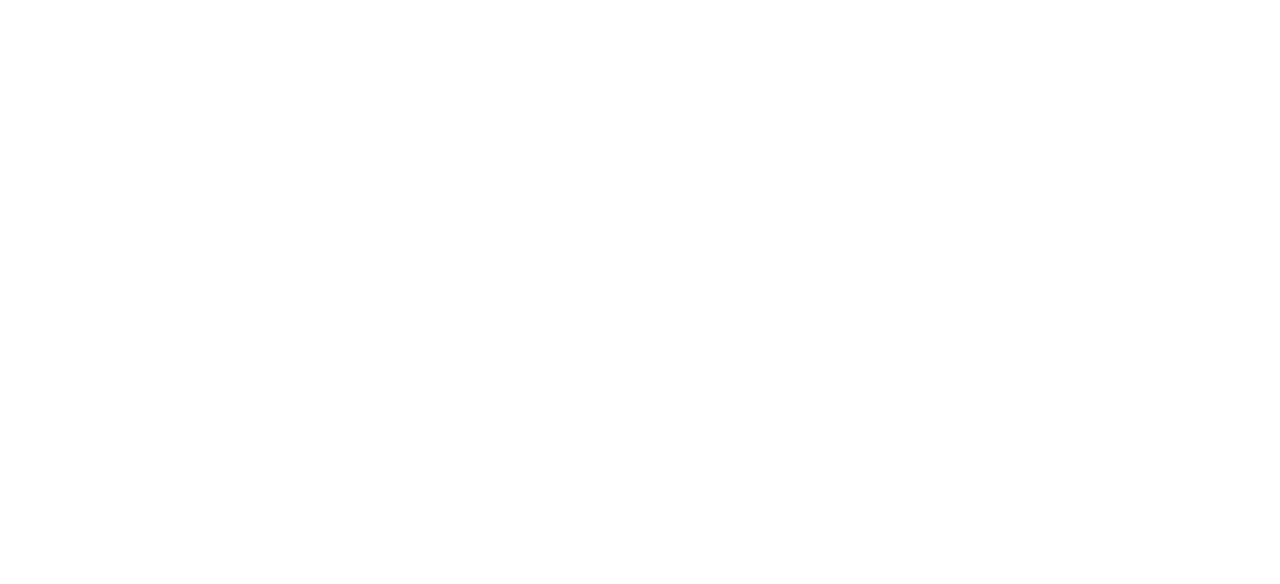
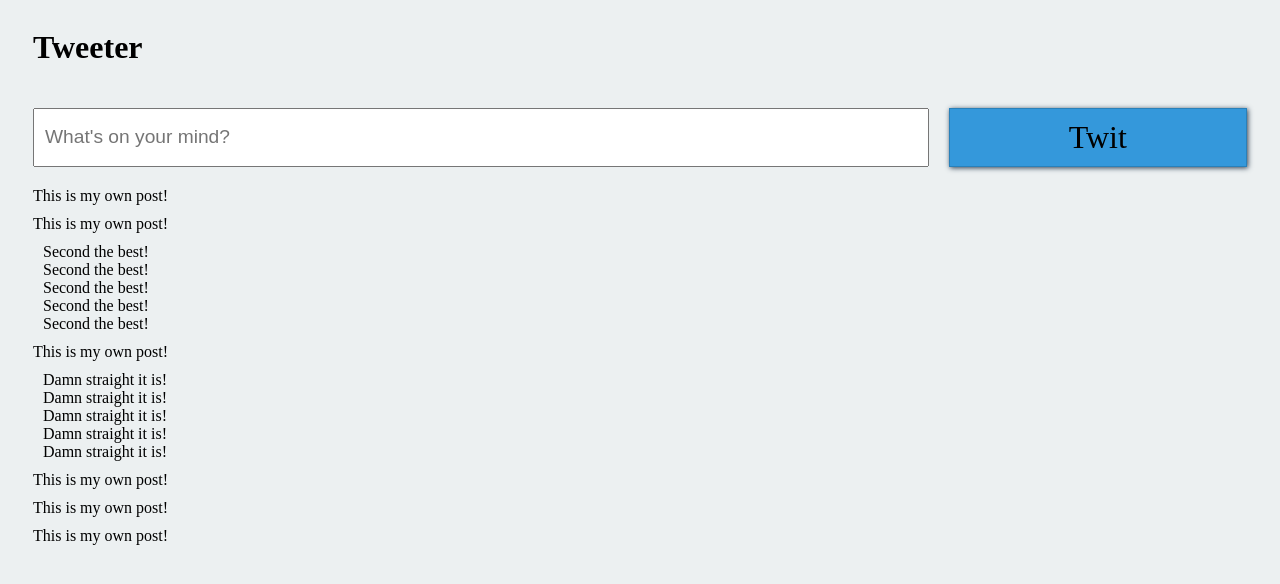
Before and after one commit to tameram/Tweeter-web-app, a website: page index.html in a window 1280 px wide. Drawn offline with nearby package versions, Linux system fonts and the light colour scheme; a web font is replaced by a local one.

Commit message:
complete 70% render

```diff
--- a/index.html
+++ b/index.html
@@ -1,12 +1,22 @@
 <!DOCTYPE html>
-<html lang="en">
-<head>
-    <meta charset="UTF-8">
-    <meta http-equiv="X-UA-Compatible" content="IE=edge">
-    <meta name="viewport" content="width=device-width, initial-scale=1.0">
-    <title>Document</title>
-</head>
-<body>
-    <script src="logic.js"></script>
-</body>
+<html>
+  <head>
+    <title>Tweeter</title>
+    <link href="https://fonts.googleapis.com/css?family=Balthazar" rel="stylesheet">
+    <link rel="stylesheet" type="text/css" media="screen" href="style.css" />
+    <script src="https://ajax.googleapis.com/ajax/libs/jquery/3.3.1/jquery.min.js"></script>
+  </head>
+
+  <body>
+    <div id="container">
+        <h1 id="title">Tweeter</h1>
+        <input type="text" placeholder="What's on your mind?" id="input">
+        <div id="post" onclick="post()">Twit</div>
+        <div id="posts"></div>
+    </div>
+
+    <script src="render.js"></script> <!-- You'll create this soon -->
+    <script src="model.js"></script> <!-- You've got this -->
+    <script src="main.js"></script> <!-- You'll create this soon -->
+  </body>
 </html>
--- a/logic.js
+++ b/model.js
@@ -62,15 +62,29 @@ const Tweeter = function () {
     }
 }
 
-// const tweeter = Tweeter()
+const tweeter = Tweeter()
 
-// tweeter.addPost("This is my own post!")
-// tweeter.addPost("This is my own post!")
-// tweeter.addPost("This is my own post!")
-// tweeter.addPost("This is my own post!")
-// tweeter.addPost("This is my own post!")
-// tweeter.addPost("This is my own post!")
-// console.log(tweeter.getPosts())
+tweeter.addPost("This is my own post!")
+tweeter.addPost("This is my own post!")
+tweeter.addPost("This is my own post!")
+tweeter.addPost("This is my own post!")
+tweeter.addPost("This is my own post!")
+tweeter.addPost("This is my own post!")
+
+
+tweeter.addComment("Damn straight it is!", "p3")
+tweeter.addComment("Second the best!", "p2")
+tweeter.addComment("Damn straight it is!", "p3")
+tweeter.addComment("Second the best!", "p2")
+tweeter.addComment("Damn straight it is!", "p3")
+tweeter.addComment("Second the best!", "p2")
+tweeter.addComment("Damn straight it is!", "p3")
+tweeter.addComment("Second the best!", "p2")
+tweeter.addComment("Damn straight it is!", "p3")
+tweeter.addComment("Second the best!", "p2")
+
+const Render = Renderer()
+console.log(Render.renderPosts(tweeter.getPosts()))
 // //This should be added to the posts array:
 // //{text: "This is my own post!", id: "p3", comments: []}
 
@@ -87,16 +101,7 @@ const Tweeter = function () {
 // //============================
 // //============================
 
-// tweeter.addComment("Damn straight it is!", "p3")
-// tweeter.addComment("Second the best!", "p2")
-// tweeter.addComment("Damn straight it is!", "p3")
-// tweeter.addComment("Second the best!", "p2")
-// tweeter.addComment("Damn straight it is!", "p3")
-// tweeter.addComment("Second the best!", "p2")
-// tweeter.addComment("Damn straight it is!", "p3")
-// tweeter.addComment("Second the best!", "p2")
-// tweeter.addComment("Damn straight it is!", "p3")
-// tweeter.addComment("Second the best!", "p2")
+
 // console.log(tweeter.getPosts())
 // //This should be added to the third post's comments array:
 // //{id: "c7", text: "Damn straight it is!"}
--- /dev/null
+++ b/render.js
@@ -0,0 +1,26 @@
+const Renderer = function(){
+    const postID = $('#posts')
+    const renderPosts = function(posts){
+
+        posts.forEach(element => {
+
+            let comments =''
+            element.comments.forEach(comment => {
+                comments += `<div class="commentItem">${comment.text}</div>`
+            });
+            // postID.append(element.text)
+            postID.append(`
+            <div class = "box">
+              <div class="postTwi">${element.text}</div>
+              <div class="comments">${comments}</div>
+            </div>
+            `)
+            console.log(element)
+        });
+
+    }
+
+    return{
+        renderPosts
+    }
+}
--- /dev/null
+++ b/style.css
@@ -0,0 +1,76 @@
+body{
+    background-color: #ecf0f1;
+    font-family: 'Balthazar', serif;
+}
+
+#container{
+    display: grid;
+    grid-gap: 20px;
+    padding-left: 25px;
+    padding-right: 25px;
+    grid-template-columns: 3fr 1fr;
+    grid-template-areas:
+    "h .""i b""p p"
+}
+
+#header{
+    grid-area: h;
+    color: #3498db;
+}
+
+#input{
+    grid-area: i;
+    padding: 10px;
+    font-size: 1.5vw;
+}
+
+#posts{
+    grid-area: p;
+}
+
+#post{
+    grid-area: b;
+    padding: 10px;
+    background-color: #3498db;
+    border: 1px solid #2980b9;
+    box-shadow: 1px 1px 5px #2c3e50;
+    cursor: pointer;
+    display: flex;
+    justify-content: center;
+    font-size: 2.5vw;
+}
+
+.post{
+    box-shadow: 1px 1px 3px;
+    margin: 10px;
+    border-radius: 5px;
+    padding: 10px;
+}
+
+#post:active{
+    background-color: #2980b9
+}
+
+.post-text{
+    font-weight: bold;
+}
+
+.comments{
+    margin-left: 10px;
+    margin: 10px;
+}
+
+.delete{
+    cursor: pointer;
+    color: #ecf0f1;
+    background-color: #e74c3c;
+    display: inline-block;
+    padding: 5px;
+    border-radius: 3px;
+    font-size: 0.8em;
+}
+
+.delete-comment{
+    cursor: pointer;
+    color: #e74c3c;
+}
```
Also changed, not shown: package.json (added, +23 -0 lines), main.js (added), 2 other files.
